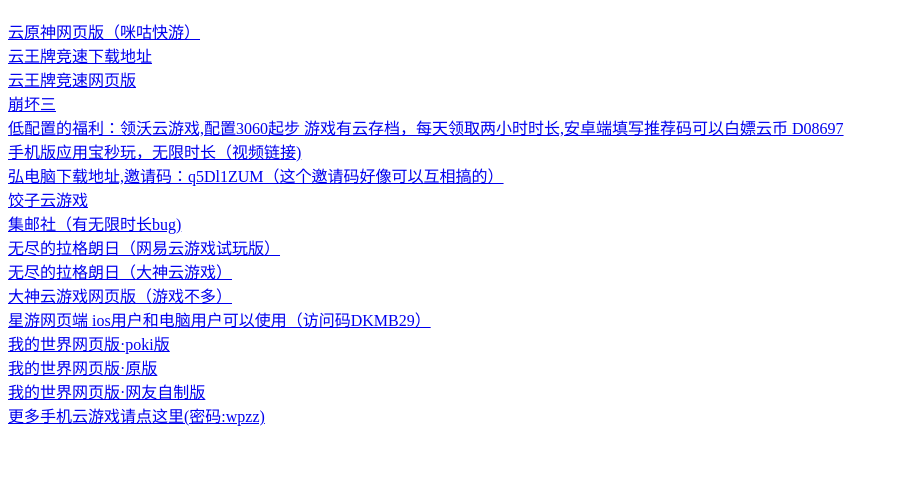
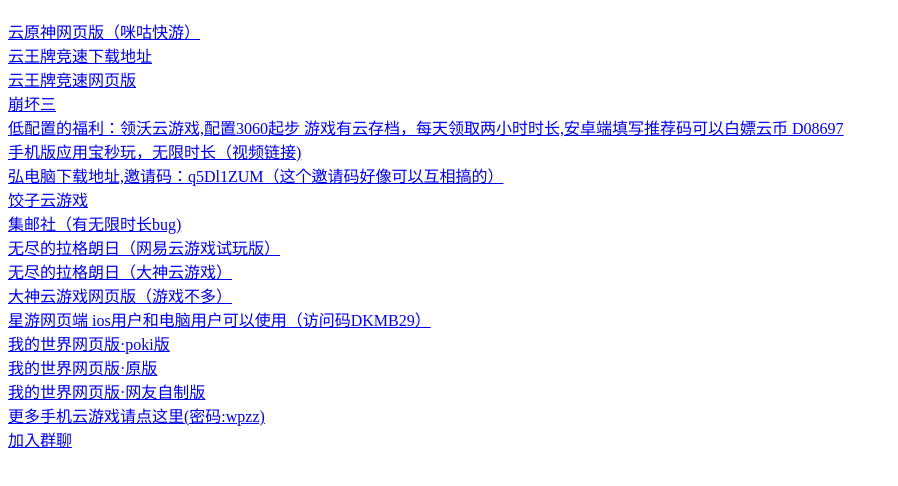
Before and after one commit to gmzzr90123/gmzzr90123.github.io, a plain HTML site: page index.html in a window 1280 px wide. Shown: the part 70-556 px from the top of the page, without its empty margins (0-898 px from the left). Drawn offline with Linux system fonts and the light colour scheme.

Commit message:
Update index.html

```diff
--- a/index.html
+++ b/index.html
@@ -23,5 +23,6 @@
     <a href="https://classic.minecraft.net/?join=ir4YWFzaftcHneXM">我的世界网页版·原版</a><br>
     <a href="http://ws.imc.re/">我的世界网页版·网友自制版</a><br>
     <a href="https://wwrc.lanzoub.com/b041nz1je">更多手机云游戏请点这里(密码:wpzz)</a><br>
+    <a href="https://jq.qq.com/?_wv=1027&k=NZBs19Cr">加入群聊</a><br>
 </body>
 </html>
```
